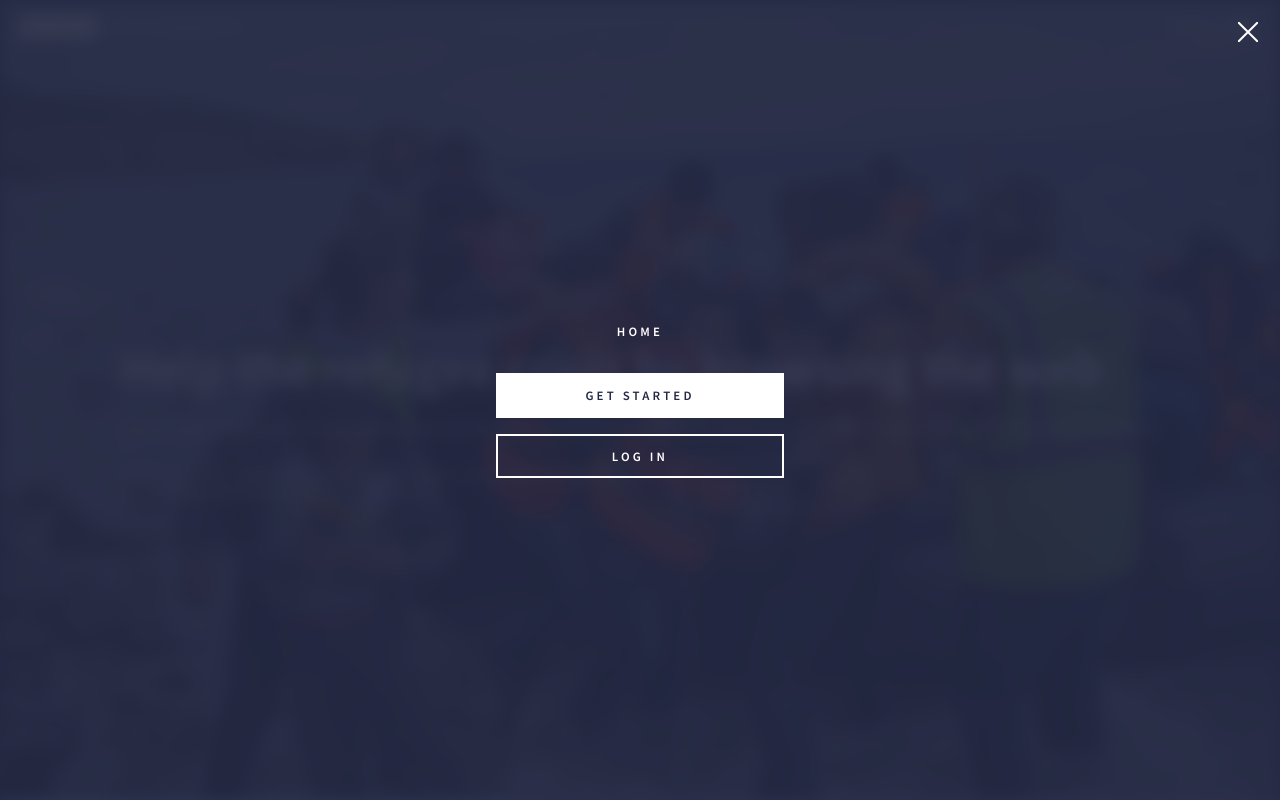
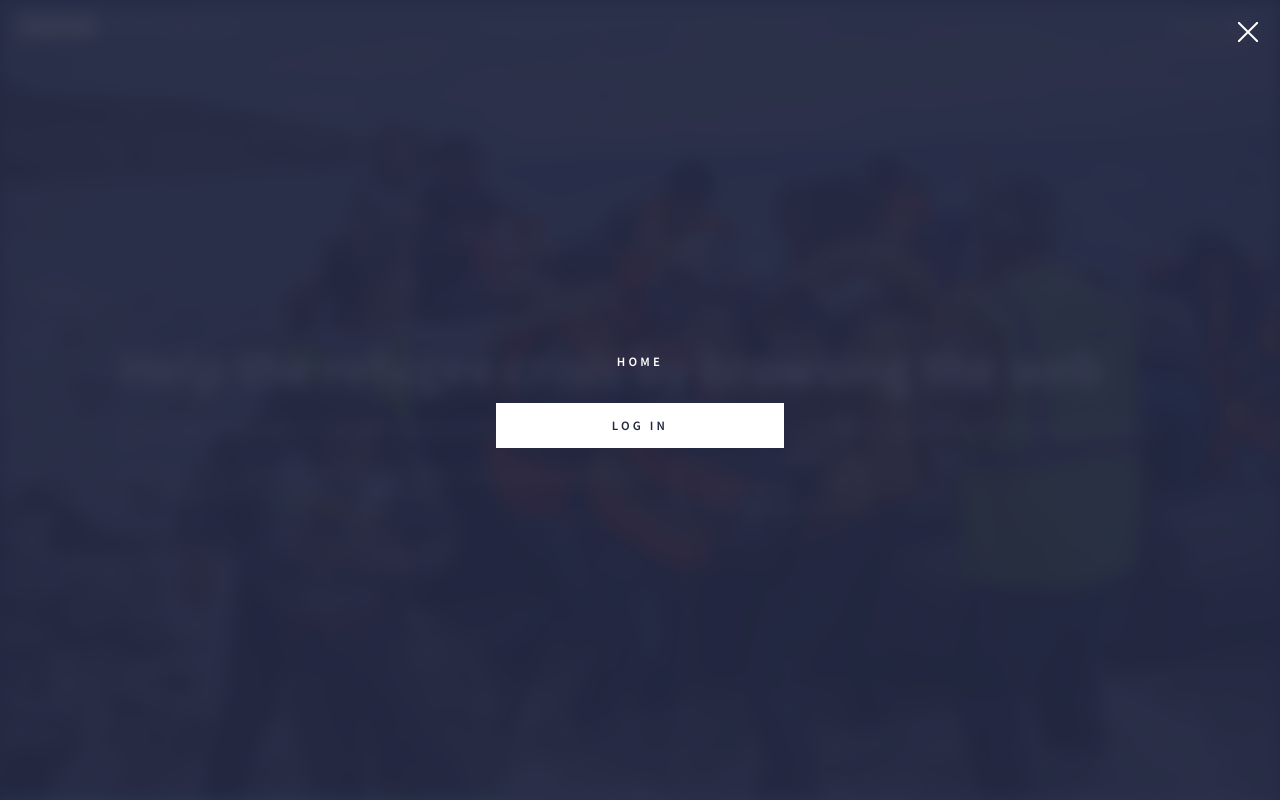
Before and after one commit to MkdmOmar/Browse-for-Humanity, a Flask app: page / in a window 1280 px wide, after a click on "MENU". Run offline with Flask 2, Linux system fonts and the light colour scheme.

Commit message:
Linking stuff to login page

```diff
--- a/templates/index.html
+++ b/templates/index.html
@@ -34,8 +34,7 @@
 							<li><a href="index.html">Home</a></li>
 						</ul>
 						<ul class="actions vertical">
-							<li><a href="#" class="button special fit">Get Started</a></li>
-							<li><a href="#" class="button fit">Log In</a></li>
+							<li><a href="/login" class="button special fit">Log In</a></li>
 						</ul>
 					</nav>
 
@@ -97,7 +96,7 @@
 										<img src="static/images/pic04.jpg" alt="" />
 									</span>
 									<header class="major">
-										<h3><a href="landing.html" class="link">Interested In Using Our Platform?</a></h3>
+										<h3><a href="/login" class="link">Interested In Using Our Platform?</a></h3>
 										<p>Witness the power of crowdsourced parallel processing</p>
 									</header>
 								</article>
```
